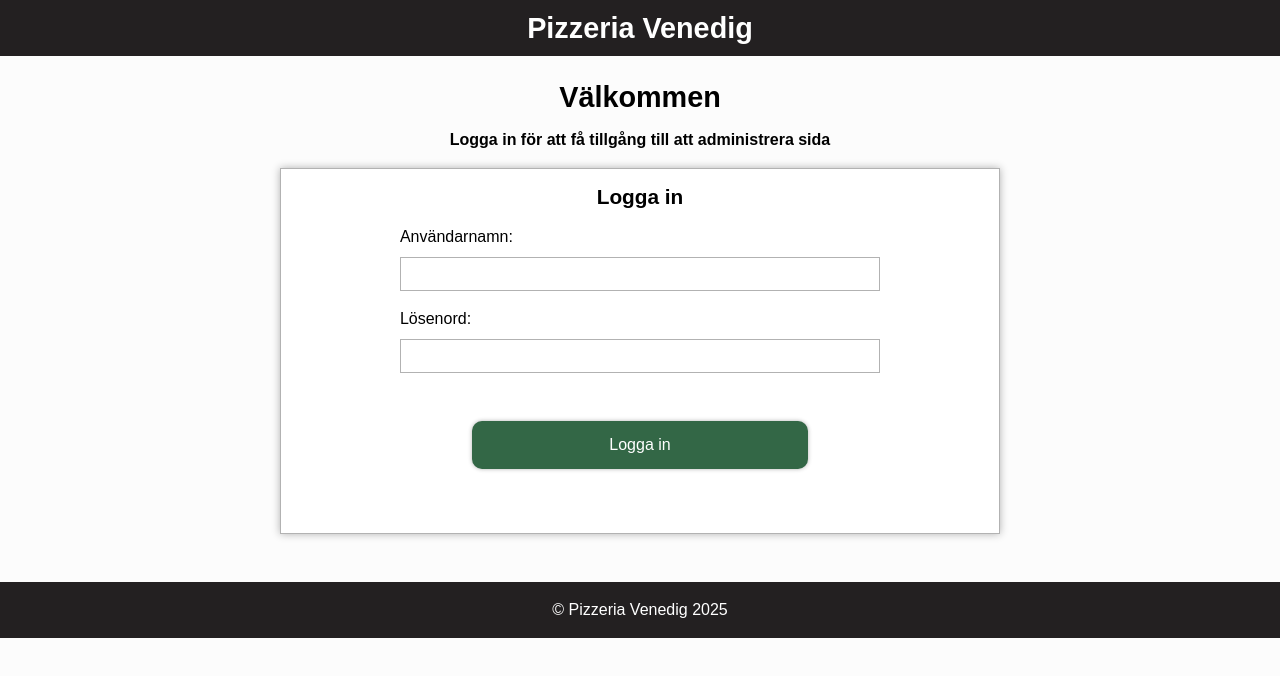
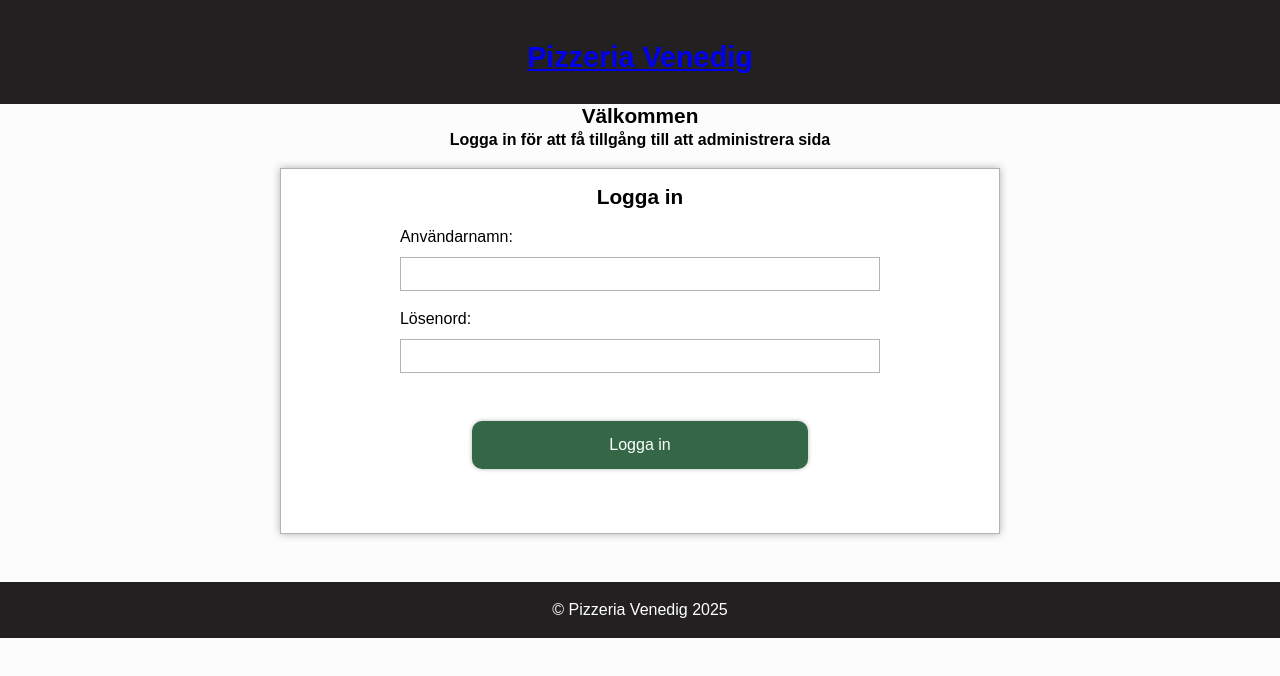
Before and after one commit to rare2400/projekt-admin, a website built with Parcel: page src/index.html in a window 1280 px wide. Built offline with nearby package versions, Linux system fonts and the light colour scheme.

Commit message:
ändrar css på rubriker

```diff
--- a/src/css/_base.scss
+++ b/src/css/_base.scss
@@ -16,24 +16,16 @@ body {
 
 h1 {
     font-size: 1.8rem;
-    margin: auto 1rem;
-
-    a {
-        color: abstracts.$light-text;
-        text-decoration: none;
-    }
-}
-
-h2 {
-    font-size: 1.8rem;
     margin: 1.8rem auto 1.2rem;
 }
 
+h2,
 h3 {
     font-size: 1.3rem;
     margin: 0;
 }
 
+h1,
 h2,
 h3 {
     text-align: center;
```
